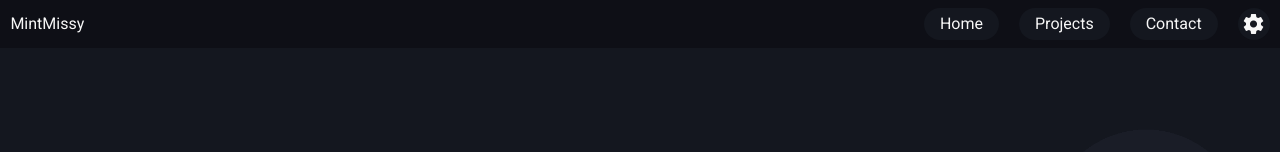
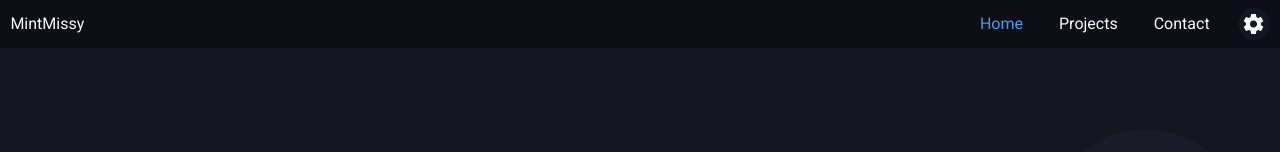
Before and after one commit to MintMissy/Website-Angular-Old, an Angular app: page / in a window 1280 px wide. Shown: the top 152 px of the page. Built offline with nearby package versions, Linux system fonts and the light colour scheme.

Commit message:
Style tweaks

```diff
--- a/src/app/components/navbar/navbar.component.html
+++ b/src/app/components/navbar/navbar.component.html
@@ -18,7 +18,9 @@
         [clickElsewhereExceptions]="[toggleButton]"
         [ngClass]="{ active: isNavbarActive }"
       >
-        <a to="" (click)="closeNavbar()"><li class="nav-link">Home</li></a>
+        <a to="" (click)="closeNavbar()"
+          ><li class="nav-link active">Home</li></a
+        >
         <a to="" (click)="closeNavbar()">
           <li class="nav-link">Projects</li>
         </a>
--- a/src/app/components/navbar/navbar.component.scss
+++ b/src/app/components/navbar/navbar.component.scss
@@ -24,8 +24,7 @@
     }
   }
 
-  .icon,
-  &-link {
+  .icon {
     border-radius: 5rem;
     background-color: var(--background-clr-2);
     cursor: pointer;
@@ -35,29 +34,26 @@
     padding: 0.25rem;
   }
 
-  &-link {
-    padding: 0.25rem 0.5rem;
+  .icon.active {
+    color: var(--primary-clr);
   }
 
-  .icon:hover,
-  &-link:hover {
+  .icon:hover {
     background-color: var(--background-clr-3);
-    color: var(--text-clr-1);
+    color: var(--primary-clr--bright);
   }
 
   &-link {
-    @media screen and (max-width: 480px) {
-      border-radius: 0;
-      background-color: unset;
-      padding: 0;
-    }
-    padding-inline: 1rem;
+    padding-inline: 0.5rem;
+    cursor: pointer;
+  }
+
+  &-link.active {
+    color: var(--primary-clr);
   }
 
   &-link:hover {
-    @media screen and (max-width: 480px) {
-      background-color: unset;
-    }
+    color: var(--primary-clr--bright);
   }
 
   &__right {
```
